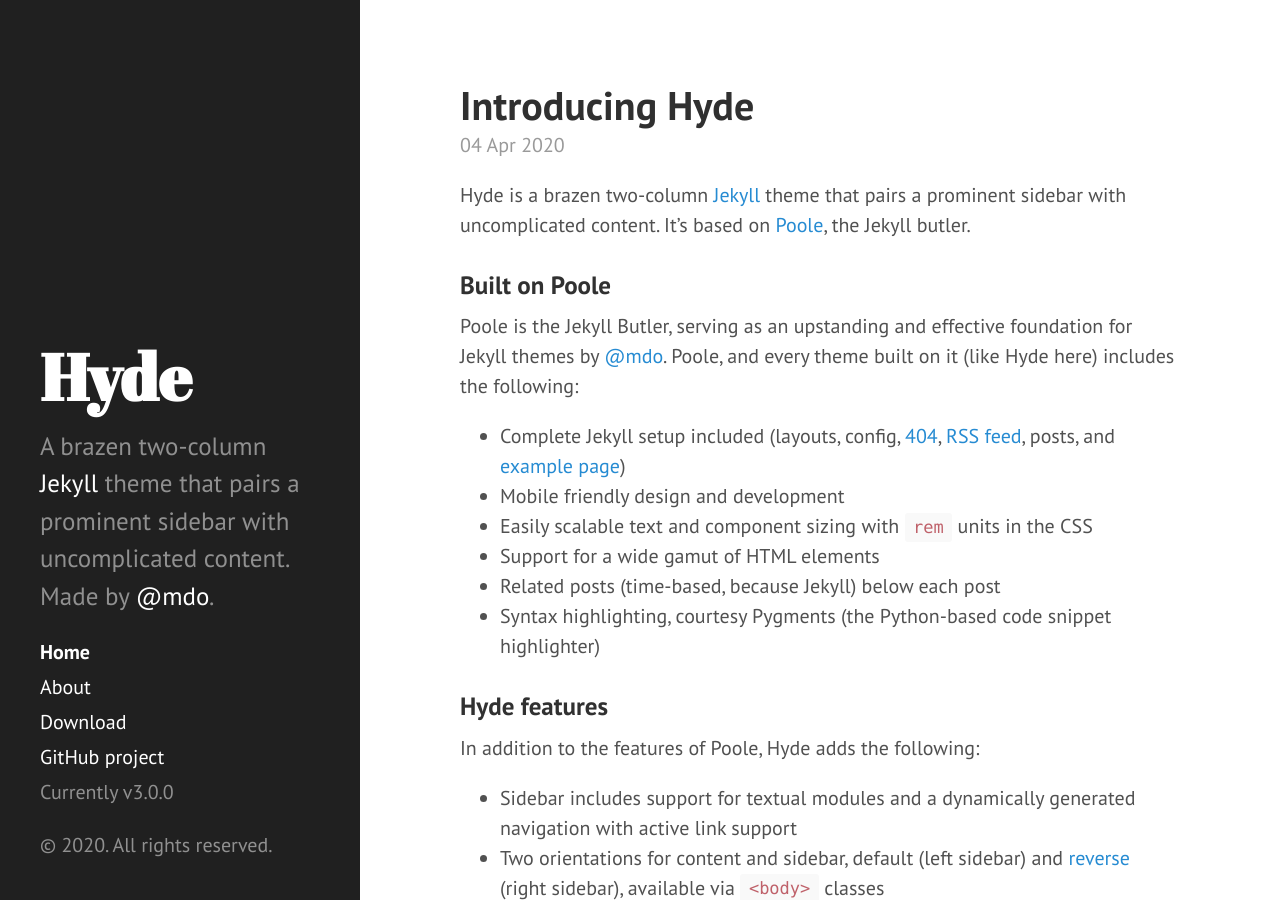
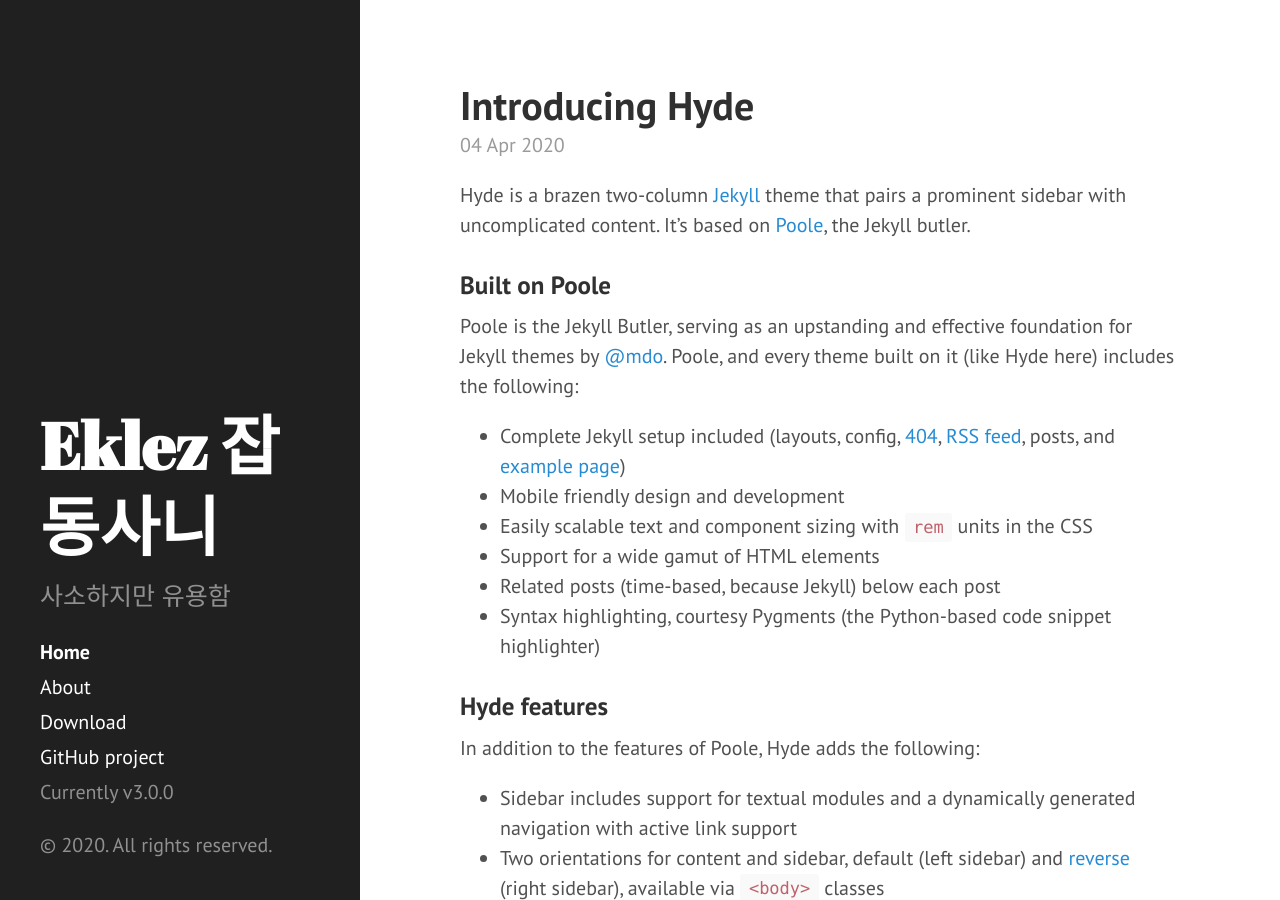
Before and after one commit to eklez/eklez.github.io, a Jekyll site: the page built from index.html, in a window 1280 px wide and 900 px high. Built offline with Jekyll 4.4.1, drawn with Linux system fonts in a browser that asks for light colours; the list of posts is cut into pages by our own code.

Commit message:
Update _config.yml

```diff
--- a/_config.yml
+++ b/_config.yml
@@ -1,7 +1,7 @@
 # Setup
-title:            Hyde
+title:            Eklez 잡동사니
 tagline:          'A Jekyll theme'
-description:      'A brazen two-column <a href="https://jekyllrb.com" target="_blank">Jekyll</a> theme that pairs a prominent sidebar with uncomplicated content. Made by <a href="https://twitter.com/mdo" target="_blank">@mdo</a>.'
+description:      '사소하지만 유용함'
 url:              https://eklez.github.io/
 baseurl:          ''
 paginate:         5
```
